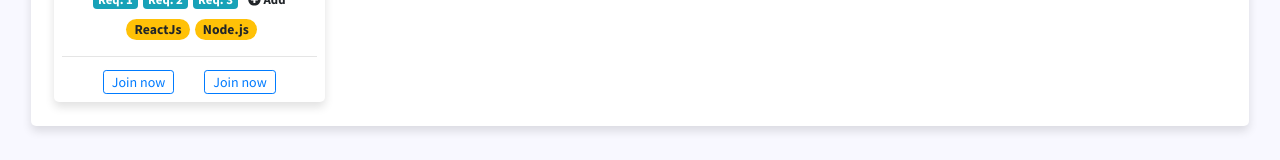
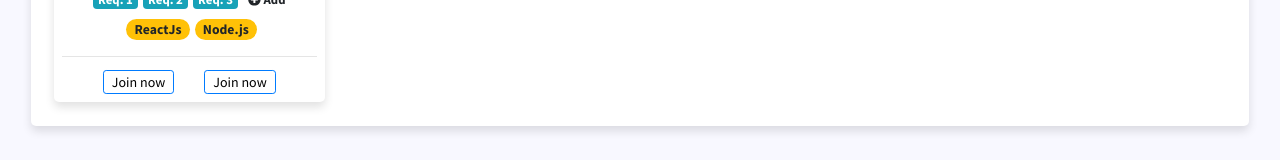
Before and after one commit to yeshwanth581/devcentral, a React (Create React App) app: page /interviews in a window 1280 px wide. Shown: the part 540-700 px from the top of the page. Built offline with nearby package versions, Linux system fonts and the light colour scheme.

Commit message:
netifly redirects added for routes

```diff
--- a/src/components/interview/InterviewDetailsCard.js
+++ b/src/components/interview/InterviewDetailsCard.js
@@ -136,9 +136,7 @@ const InterviewDetailsCard = (props) => {
                     size="sm"
                     className="small-button"
                   >
-                    <a href={"ggf"} className="meeting-link">
-                      Join now
-                    </a>
+                    <span className="meeting-link">Join now</span>
                   </Button>
                 </div>
               </Col>
@@ -148,9 +146,7 @@ const InterviewDetailsCard = (props) => {
                   size="sm"
                   className="small-button"
                 >
-                  <a href={"htjtr"} className="meeting-link">
-                    Join now
-                  </a>
+                  <span className="meeting-link">Join now</span>
                 </Button>
               </Col>
             </Row>
--- a/src/components/interview/InterviewListCards.js
+++ b/src/components/interview/InterviewListCards.js
@@ -1,9 +1,9 @@
 import React from "react";
-import { Col, Row, Container } from "react-bootstrap";
-import { v4 as uuidv4 } from "uuid";
+import { Row, Container } from "react-bootstrap";
+//import { v4 as uuidv4 } from "uuid";
 import InterviewDetailsCard from "./InterviewDetailsCard";
 
-let interviewAvailabilityList = [
+/* let interviewAvailabilityList = [
   {
     id: 1,
     title: "Interview FullStack-JS",
@@ -54,7 +54,7 @@ let interviewAvailabilityList = [
       }
     ]
   }
-];
+]; */
 
 const InterviewListCards = () => {
   return (
--- a/src/components/mentor-buddy/MentorDetailsCard.js
+++ b/src/components/mentor-buddy/MentorDetailsCard.js
@@ -31,7 +31,7 @@ const MentorDetailsCard = (props) => {
     paths,
     githubUrl,
     meetingUrl,
-    alternative_meetingUrl,
+    //alternative_meetingUrl,
     message_from_mentor,
     schedule,
     rating
--- a/src/styles/styles.scss
+++ b/src/styles/styles.scss
@@ -417,6 +417,7 @@ $backgroundColor: white;
         margin-top: -5px;
         .small-button {
           line-height: 1;
+          color: black;
         }
       }
     }
```
Also changed, not shown: 1 other file (tests, documents, lock files or other folders).
